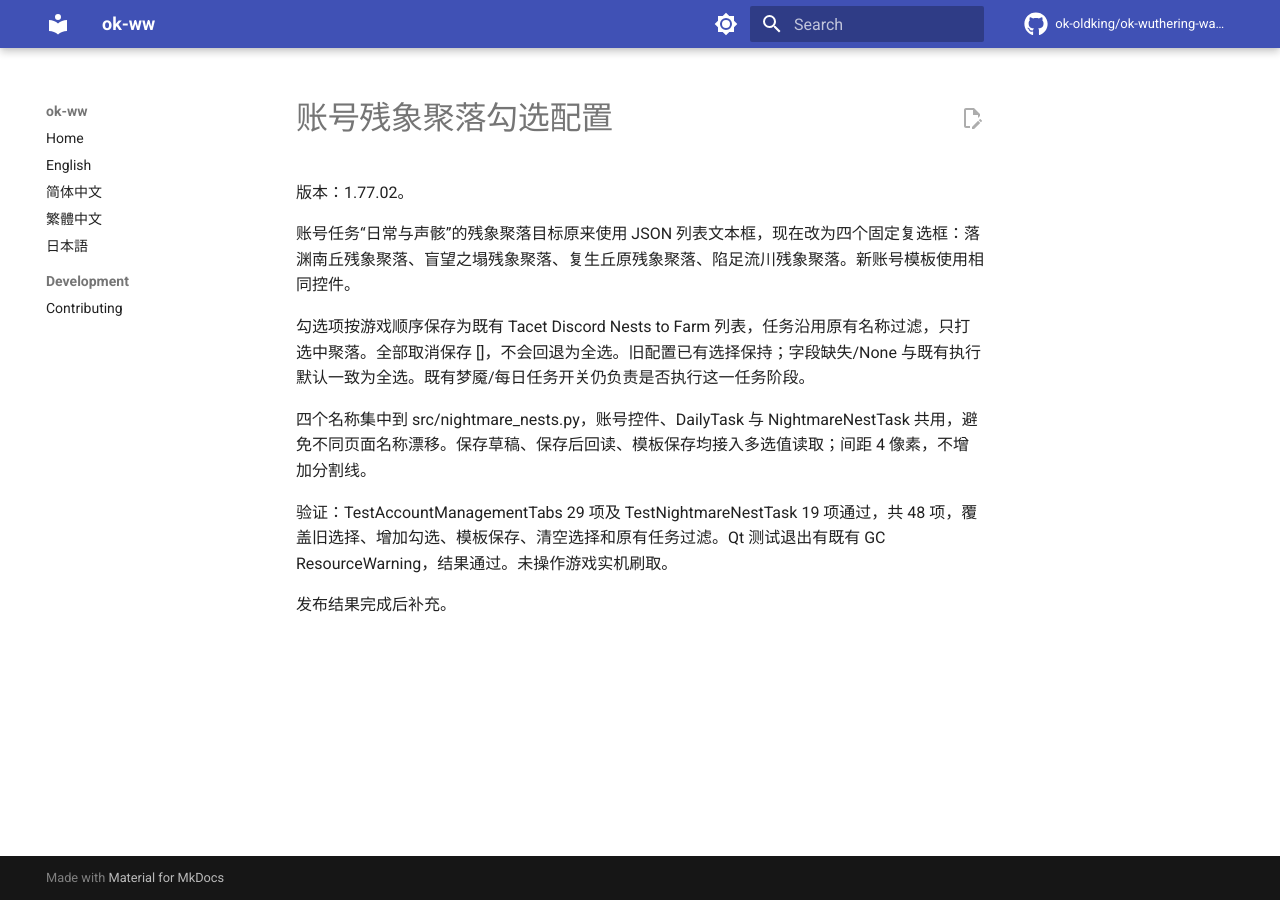
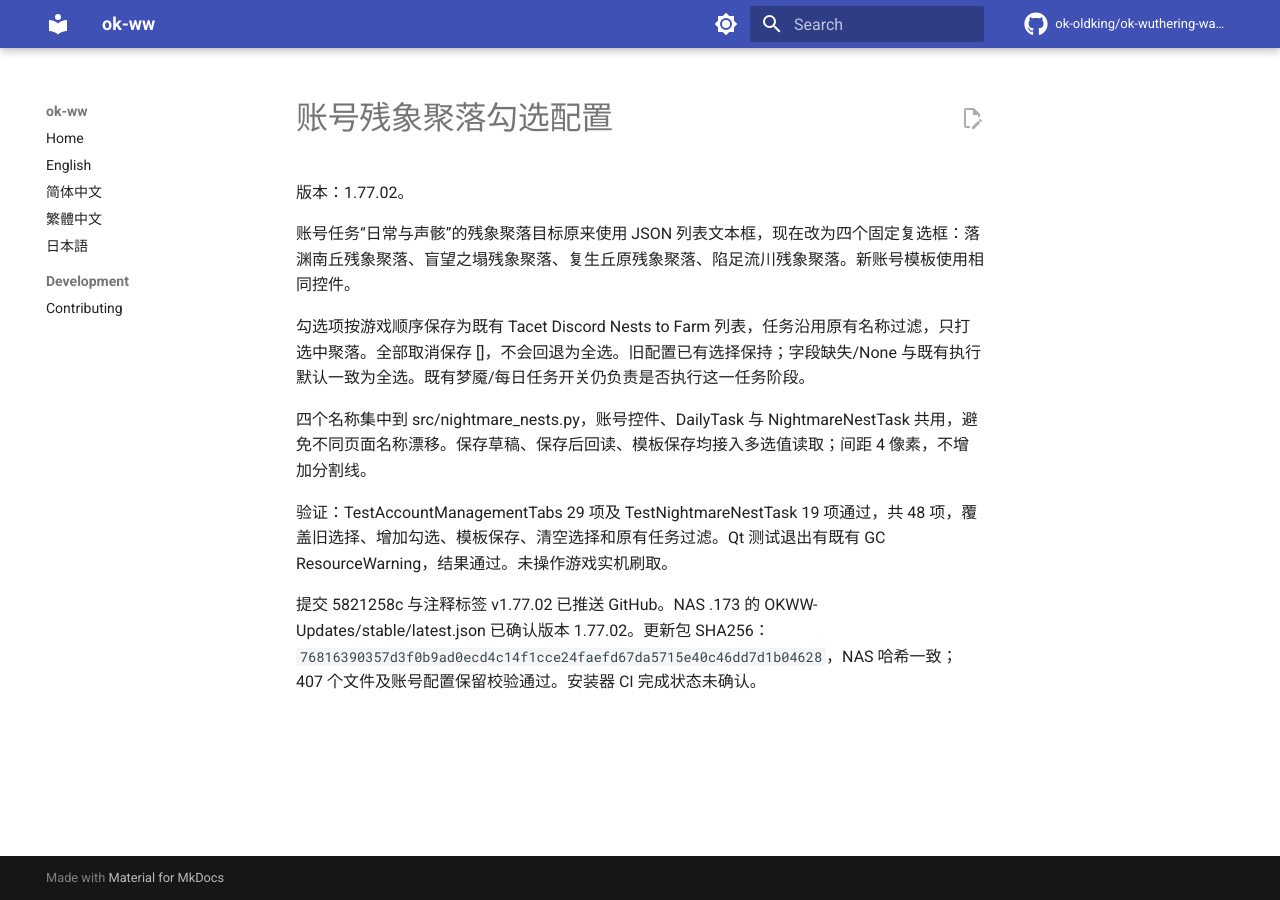
Before and after one commit to xihuojun2020-tech/okww-custom, an MkDocs documentation site: the page built from docs/reviews/2026-09-15-account-nest-checkboxes.md, in a window 1280 px wide. Built offline with MkDocs 1.6.1 and Material for MkDocs 9.7.7, drawn with Linux system fonts in a browser that asks for light colours; comment, search, counter and statistics services are not loaded.

Commit message:
docs: record account nest selection publication

```diff
--- a/docs/reviews/2026-09-15-account-nest-checkboxes.md
+++ b/docs/reviews/2026-09-15-account-nest-checkboxes.md
@@ -10,4 +10,4 @@
 
 验证：TestAccountManagementTabs 29 项及 TestNightmareNestTask 19 项通过，共 48 项，覆盖旧选择、增加勾选、模板保存、清空选择和原有任务过滤。Qt 测试退出有既有 GC ResourceWarning，结果通过。未操作游戏实机刷取。
 
-发布结果完成后补充。
+提交 5821258c 与注释标签 v1.77.02 已推送 GitHub。NAS .173 的 OKWW-Updates/stable/latest.json 已确认版本 1.77.02。更新包 SHA256：`76816390357d3f0b9ad0ecd4c14f1cce24faefd67da5715e40c46dd7d1b04628`，NAS 哈希一致；407 个文件及账号配置保留校验通过。安装器 CI 完成状态未确认。
```
